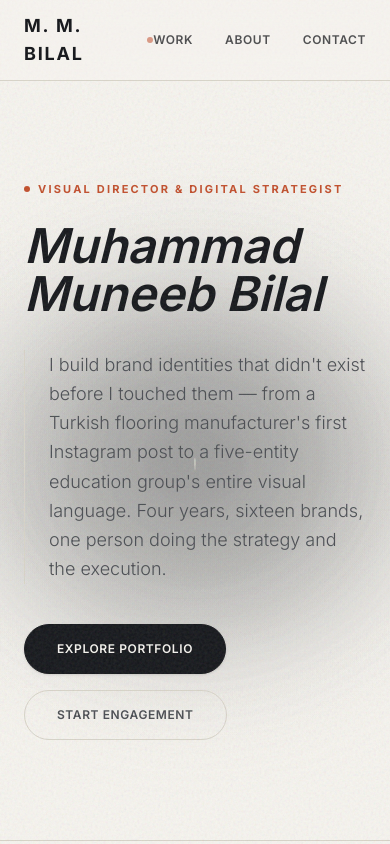
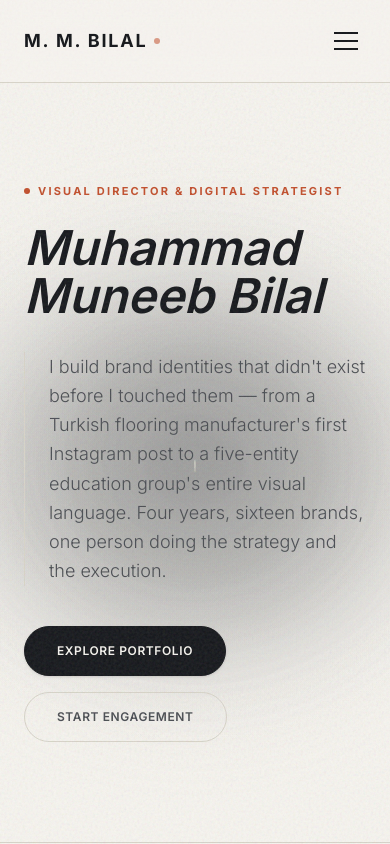
Before and after one commit to muneebster137-code/Portfolio-Website, a Next.js app: page / in a window 390 px wide. Shown: the top 844 px of the page. Built offline with nearby package versions, Linux system fonts and the light colour scheme.

Commit message:
feat: add responsive navigation component with scroll behavior and mobile menu overlay

```diff
--- a/components/Nav.tsx
+++ b/components/Nav.tsx
@@ -1,11 +1,33 @@
 "use client";
 
+import React, { useEffect, useState } from "react";
 import Link from "next/link";
 import { usePathname } from "next/navigation";
-import { motion } from "framer-motion";
+import { motion, AnimatePresence } from "framer-motion";
 
 export const Nav = () => {
   const pathname = usePathname();
+  const [isScrolled, setIsScrolled] = useState(false);
+  const [isMobileMenuOpen, setIsMobileMenuOpen] = useState(false);
+
+  useEffect(() => {
+    const handleScroll = () => {
+      setIsScrolled(window.scrollY > 20);
+    };
+    window.addEventListener("scroll", handleScroll);
+    return () => window.removeEventListener("scroll", handleScroll);
+  }, []);
+
+  useEffect(() => {
+    if (isMobileMenuOpen) {
+      document.body.style.overflow = "hidden";
+    } else {
+      document.body.style.overflow = "";
+    }
+    return () => {
+      document.body.style.overflow = "";
+    };
+  }, [isMobileMenuOpen]);
 
   const links = [
     { name: "Work", path: "/work" },
@@ -13,43 +35,140 @@ export const Nav = () => {
     { name: "Contact", path: "/contact" }
   ];
 
+  const listVariants = {
+    open: {
+      transition: { staggerChildren: 0.1, delayChildren: 0.2 }
+    },
+    closed: {
+      transition: { staggerChildren: 0.05, staggerDirection: -1 }
+    }
+  };
+
+  const itemVariants = {
+    open: {
+      y: 0,
+      opacity: 1,
+      transition: { duration: 0.5, ease: [0.16, 1, 0.3, 1] as const }
+    },
+    closed: {
+      y: 40,
+      opacity: 0,
+      transition: { duration: 0.4, ease: [0.16, 1, 0.3, 1] as const }
+    }
+  };
+
   return (
-    <header className="sticky top-0 left-0 w-full z-50 border-b border-line bg-paper/85 backdrop-blur-md transition-colors duration-500">
-      <div className="max-w-[1400px] mx-auto px-6 md:px-12 h-20 flex items-center justify-between">
+    <header
+      className={`sticky top-0 left-0 w-full z-50 transition-all duration-500 ease-in-out ${
+        isMobileMenuOpen
+          ? "py-6 bg-transparent border-transparent pointer-events-auto"
+          : isScrolled
+            ? "py-3 bg-transparent border-transparent backdrop-blur-none pointer-events-none"
+            : "py-6 border-b border-line bg-paper/85 backdrop-blur-md pointer-events-auto"
+      }`}
+    >
+      <div
+        className={`mx-auto flex items-center justify-between transition-all duration-500 ${
+          isMobileMenuOpen
+            ? "w-full max-w-[1400px] px-6 md:px-12 pointer-events-auto"
+            : isScrolled
+              ? "w-[calc(100%-2rem)] max-w-xl bg-paper/85 backdrop-blur-md border border-line/60 rounded-full px-6 py-2.5 shadow-xl pointer-events-auto"
+              : "w-full max-w-[1400px] px-6 md:px-12 pointer-events-auto"
+        }`}
+      >
         {/* Logo / Initials */}
-        <Link href="/" className="group relative flex items-center gap-1.5 focus-visible:outline-none">
-          <span className="font-display text-lg font-bold tracking-widest text-ink uppercase">
+        <Link
+          href="/"
+          onClick={() => setIsMobileMenuOpen(false)}
+          className="group relative flex items-center gap-1.5 focus-visible:outline-none z-50"
+        >
+          <span
+            className={`font-display text-lg font-bold tracking-widest uppercase transition-colors duration-300 ${
+              isMobileMenuOpen ? "text-paper" : "text-ink"
+            }`}
+          >
             M. M. Bilal
           </span>
           <span className="w-1.5 h-1.5 rounded-full bg-accent animate-pulse" />
         </Link>
 
-        {/* Links Navigation */}
-        <nav className="flex items-center gap-8 md:gap-12">
+        {/* Desktop Links Navigation */}
+        <nav className="hidden md:flex items-center gap-8 md:gap-12">
           {links.map((link) => {
             const isActive = pathname === link.path || (link.path !== "/" && pathname.startsWith(link.path));
             return (
               <Link
                 key={link.path}
                 href={link.path}
-                className="relative py-2 font-sans text-xs md:text-sm font-semibold tracking-wider uppercase text-ink/75 hover:text-ink focus-visible:outline-none transition-colors duration-300"
+                className="group relative py-2 font-sans text-xs md:text-sm font-semibold tracking-wider uppercase text-ink/75 hover:text-ink focus-visible:outline-none transition-colors duration-300"
               >
                 {link.name}
                 {isActive && (
                   <motion.span
                     layoutId="activeNavIndicator"
-                    className="absolute bottom-0 left-0 w-full h-[1px] bg-accent"
+                    className="absolute bottom-0 left-0 w-full h-[1.5px] bg-accent"
                     transition={{ type: "spring", stiffness: 380, damping: 30 }}
                   />
                 )}
                 {!isActive && (
-                  <span className="absolute bottom-0 left-0 w-0 h-[1px] bg-ink/30 transition-all duration-300 group-hover:w-full" />
+                  <span className="absolute bottom-0 left-1/2 w-0 h-[1.5px] bg-ink/40 -translate-x-1/2 group-hover:w-full transition-all duration-300" />
                 )}
               </Link>
             );
           })}
         </nav>
+
+        {/* Mobile Hamburger Button */}
+        <button
+          onClick={() => setIsMobileMenuOpen(!isMobileMenuOpen)}
+          className="md:hidden flex flex-col justify-center items-center gap-1.5 z-50 p-2 cursor-pointer focus-visible:outline-none"
+          aria-label="Toggle Menu"
+        >
+          <span className={`block w-6 h-[2px] transition-all duration-300 ${isMobileMenuOpen ? "bg-paper rotate-45 translate-y-[8px]" : "bg-ink"}`} />
+          <span className={`block w-6 h-[2px] transition-all duration-300 ${isMobileMenuOpen ? "opacity-0" : "bg-ink"}`} />
+          <span className={`block w-6 h-[2px] transition-all duration-300 ${isMobileMenuOpen ? "bg-paper -rotate-45 -translate-y-[8px]" : "bg-ink"}`} />
+        </button>
       </div>
+
+      {/* Mobile Menu Overlay */}
+      <AnimatePresence>
+        {isMobileMenuOpen && (
+          <motion.div
+            initial={{ opacity: 0 }}
+            animate={{ opacity: 1 }}
+            exit={{ opacity: 0 }}
+            transition={{ duration: 0.3 }}
+            className="fixed inset-0 z-40 bg-ink/98 backdrop-blur-xl flex flex-col items-center justify-center pointer-events-auto"
+          >
+            <motion.nav
+              variants={listVariants}
+              initial="closed"
+              animate="open"
+              exit="closed"
+              className="flex flex-col items-center gap-8"
+            >
+              {links.map((link) => {
+                const isActive = pathname === link.path || (link.path !== "/" && pathname.startsWith(link.path));
+                return (
+                  <div key={link.path} className="overflow-hidden py-2">
+                    <motion.div variants={itemVariants}>
+                      <Link
+                        href={link.path}
+                        onClick={() => setIsMobileMenuOpen(false)}
+                        className={`text-4xl md:text-5xl font-display font-semibold italic tracking-wide transition-colors duration-300 block text-center ${
+                          isActive ? "text-accent" : "text-paper/85 hover:text-accent"
+                        }`}
+                      >
+                        {link.name}
+                      </Link>
+                    </motion.div>
+                  </div>
+                );
+              })}
+            </motion.nav>
+          </motion.div>
+        )}
+      </AnimatePresence>
     </header>
   );
 };
```
